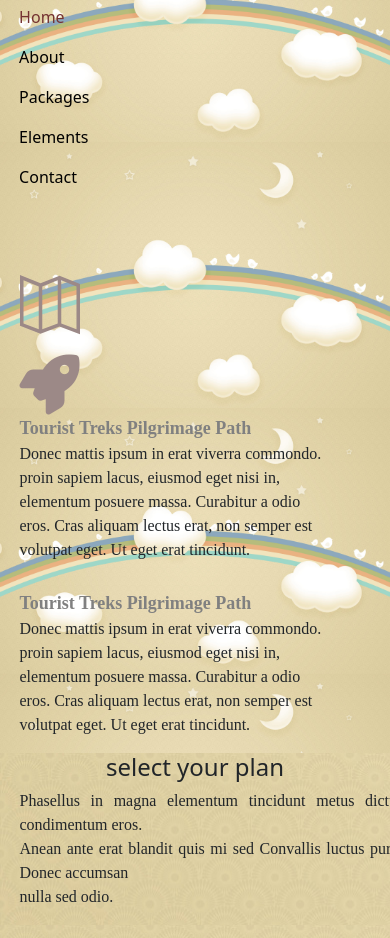
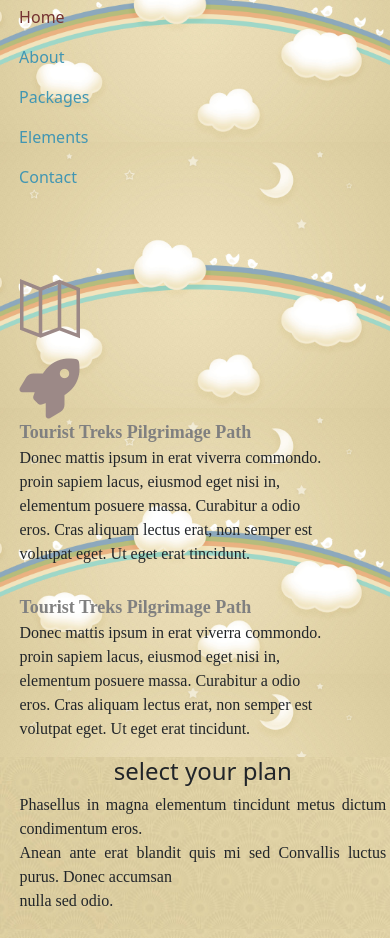
Before and after one commit to Shiva-1916/Project_Rainbow, a plain HTML site: page index.html in a window 390 px wide. Shown: the part 124-1062 px from the top of the page. Drawn offline with nearby package versions, Linux system fonts and the light colour scheme.

Commit message:
projectrainbow

```diff
--- a/index.css
+++ b/index.css
@@ -22,7 +22,7 @@
       .header_part a {
         padding-right: 2%;
         text-decoration: none;
-        color: black;
+        color: rgb(65, 150, 179);
       }
 
 /* navbar_items */
@@ -36,7 +36,7 @@
       .main {
         display: flex;
         justify-content: center;
-        margin-top: 18%;
+        margin-top: 19%;
       }
 
 /* styling for content icons */
@@ -72,7 +72,7 @@
 
       /* content para-2 */
       .para_1 {
-        margin-left: 25%;
+        margin-left: 27%;
         margin-top: 3%;
         font-family: 'Times New Roman', Times, serif;
 
@@ -207,5 +207,6 @@
         }
         .cen {
           margin-left: 5%;
+          margin-right: 1%;
         }
       }
--- a/index.html
+++ b/index.html
@@ -107,11 +107,11 @@
         </p>
       </div>
       <div class="bg1 d-flex d-row justify-content-center">
-        <div>
+        <div class="cen">
           <h4 style="text-align: center; font-size: 1.5rem">
             select your plan
           </h4>
-          <p style="font-family: 'Times New Roman', Times, serif; font-size: 1rem; text-align: justify" class="cen">
+          <p style="font-family: 'Times New Roman', Times, serif; font-size: 1rem; text-align: justify">
             Phasellus in magna elementum tincidunt metus dictum condimentum
             eros. <br />
             Anean ante erat blandit quis mi sed Convallis luctus purus. Donec
@@ -178,9 +178,9 @@
     </div>
     <!-- contact us section -->
     <div class="parent d-flex d-row justify-content-center">
-      <div id="contact">
+      <div id="contact" class="cen">
         <h4 style="text-align: center; font-size: 1.5rem">Contact Us</h4>
-        <p style="font-family: 'Times New Roman', Times, serif;  font-size: 1rem; text-align: justify" class="cen">
+        <p style="font-family: 'Times New Roman', Times, serif;  font-size: 1rem; text-align: justify">
           Phasellus in magna elementum tincidunt metus dictum condimentum <br />
           eros. Anean ante erat blandit quis mi sed Convallis luctus purus.
           Donec <br />
```
